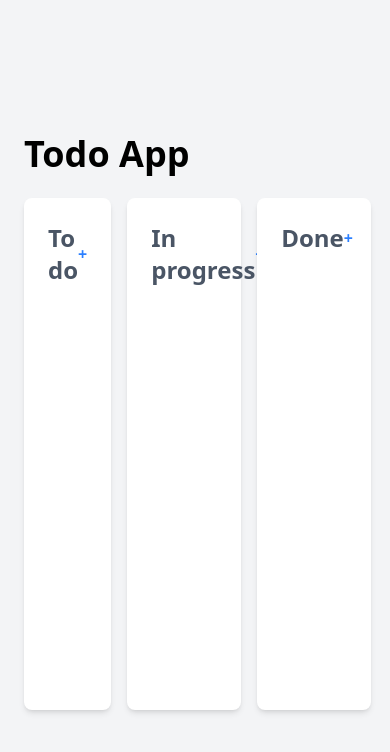
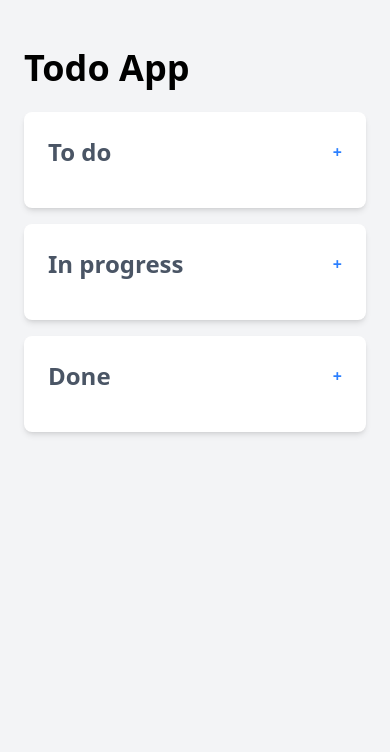
Before and after one commit to andre000/todo-react, a React (Vite) app: page / in a window 390 px wide. Shown: the top 752 px of the page. Built offline with nearby package versions, Linux system fonts and the light colour scheme.

Commit message:
feat: enhance layout responsiveness and styling for Todo components

```diff
--- a/src/App.tsx
+++ b/src/App.tsx
@@ -7,7 +7,7 @@ function App() {
   return (
     <TodosProvider>
       <Default>
-        <div className='flex gap-4'>
+        <div className='flex gap-4 flex-col items-center md:flex-row md:justify-between'>
           <TodoList title='To do' status='todo' />
           <TodoList title='In progress' status='in-progress' />
           <TodoList title='Done' status='done' />
--- a/src/components/Modal/Modal.tsx
+++ b/src/components/Modal/Modal.tsx
@@ -5,7 +5,7 @@ export const Modal: React.FC<ModalProps> = ({ isOpen, onClose, children }) => {
 
   return (
     <div className="fixed inset-0 flex items-center justify-center bg-black/30 z-50" onClick={onClose}>
-      <div className="bg-white rounded-lg shadow-lg p-6 w-1/3 relative z-50" onClick={e => e.stopPropagation()}>
+      <div className="bg-white rounded-lg shadow-lg md:p-6 p-4 lg:w-1/3 sm:w-2/3 w-full relative z-50" onClick={e => e.stopPropagation()}>
         <button onClick={onClose} className="absolute top-2 right-4 text-gray-600 hover:text-gray-800 cursor-pointer">
          &times;
         </button>
--- a/src/features/todos/components/TodoList/TodoList.tsx
+++ b/src/features/todos/components/TodoList/TodoList.tsx
@@ -35,7 +35,7 @@ export const TodoList: React.FC<TodoListProps> = ({ title, status }) => {
 
   return (
     <>
-    <div className="bg-white shadow-md rounded-lg p-6 w-1/3 min-h-128" onDrop={handleDrop} onDragOver={handleDragOver}>
+    <div className="bg-white shadow-md rounded-lg p-6 w-full min-h-1/3 md:w-1/3 md:min-h-128" onDrop={handleDrop} onDragOver={handleDragOver}>
       <div className="flex justify-between items-center mb-4">
         <Title level={3} className="text-gray-600">{title}</Title>
         <button className="text-blue-500 cursor-pointer font-bold" onClick={handleAddTodo}> + </button>
--- a/src/layout/default.tsx
+++ b/src/layout/default.tsx
@@ -2,7 +2,7 @@ import { Title } from '../components/Title'
 
 export function Default({ children }: React.PropsWithChildren) {
   return (
-    <div className="min-h-screen bg-gray-100 flex justify-center items-center">
+    <div className="min-h-screen bg-gray-100 flex justify-center md:items-center items-start py-6 md:py-0">
       <div className="w-full max-w-4xl p-6">
         <Title className="mb-6 mx-auto w-full">
           Todo App
```
